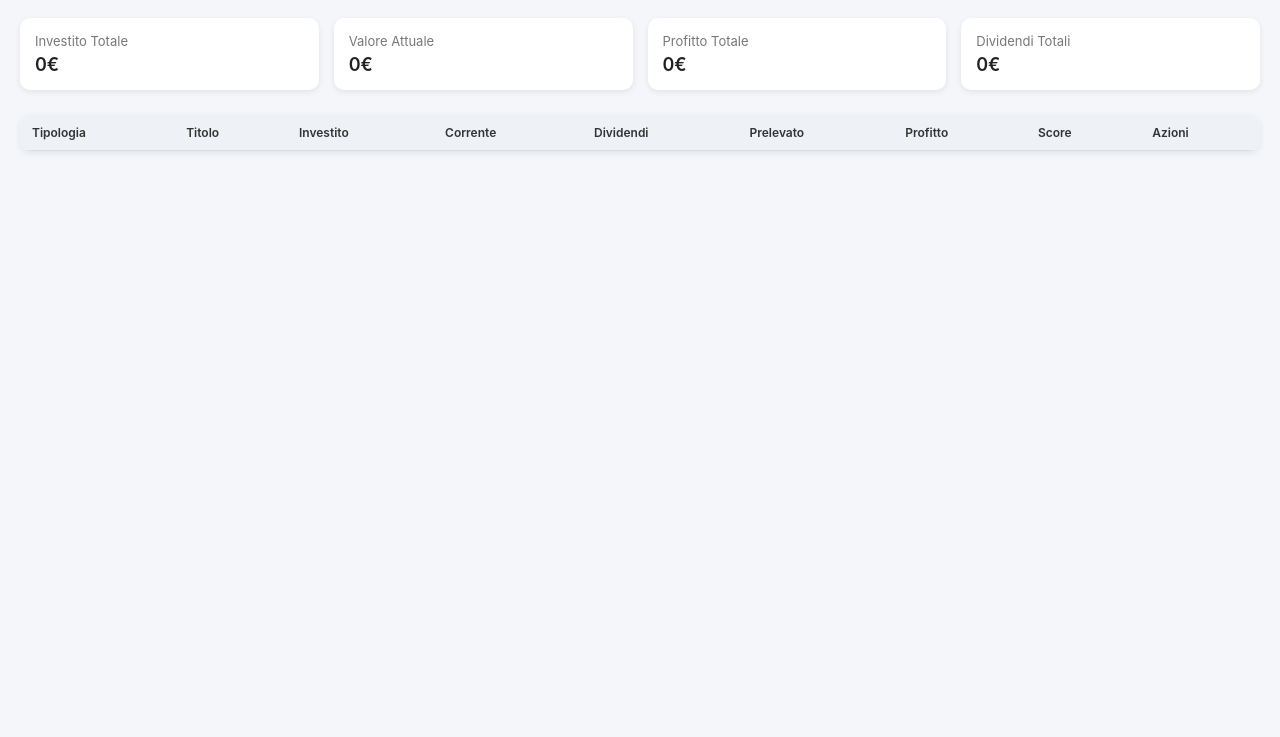
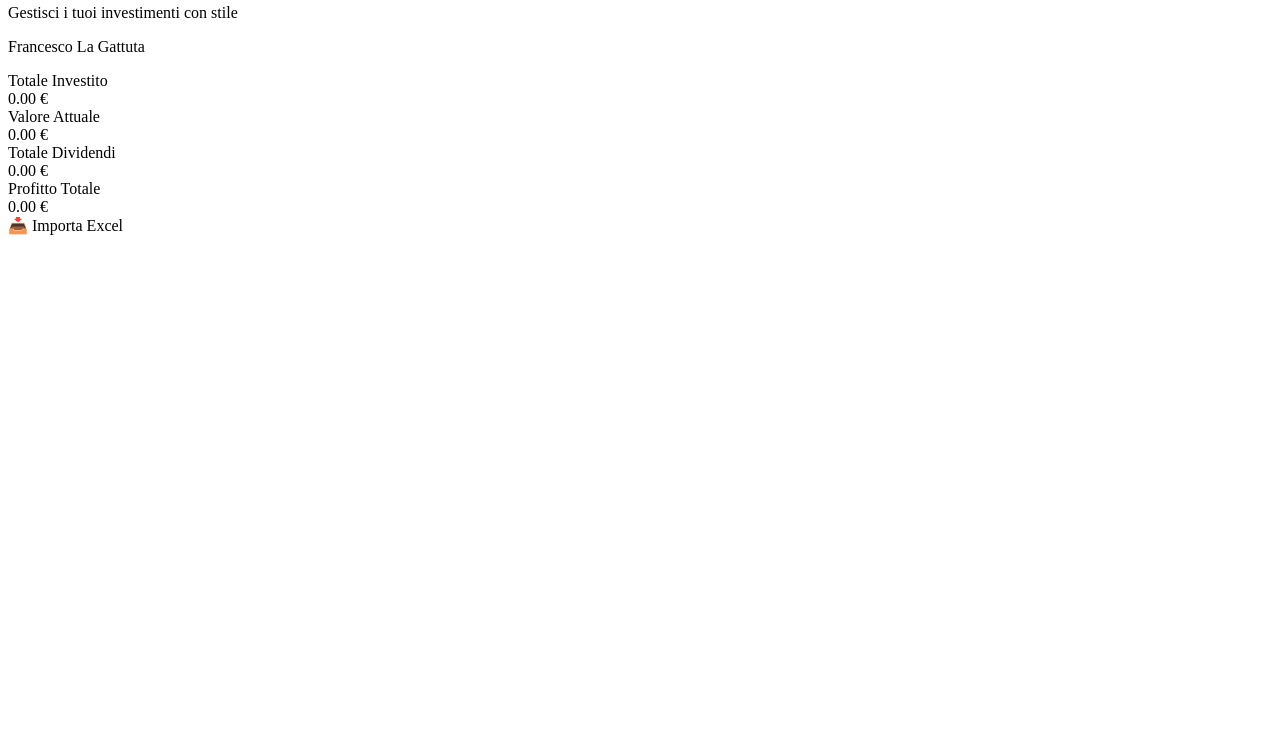
Before and after one commit to inglagattuta/Portafoglio, a plain HTML site: page index.html in a window 1280 px wide. Shown: the part 63-800 px from the top of the page. Drawn offline with Linux system fonts and the light colour scheme.

Commit message:
Update index.html

```diff
--- a/index.html
+++ b/index.html
@@ -1,155 +1,29 @@
-<!doctype html>
-<html lang="en">
-  <head>
-    <meta charset="UTF-8" />
-    <meta name="viewport" content="width=device-width, initial-scale=1.0" />
-    <title>Portafoglio Dashboard</title>
-    <script type="module" src="/main.js"></script>
+<div class="container">
+<header>
+<h1>💼 Portfolio Manager</h1>
+      <p class="subtitle">Gestisci i tuoi investimenti con stile</p>
+      <p class="subtitle">Francesco La Gattuta</p>
+</header>
 
-    <style>
-      body {
-        font-family: "Inter", Arial, sans-serif;
-        background: #f5f6fa;
-        margin: 0;
-        padding: 20px;
-      }
+<div class="stats-grid">
+<div class="stat-card">
+<div class="stat-label">Totale Investito</div>
+<div class="stat-value" id="totInvestito">0.00 €</div>
+</div>
+<div class="stat-card">
+<div class="stat-label">Valore Attuale</div>
+<div class="stat-value" id="valoreAttuale">0.00 €</div>
+</div>
+<div class="stat-card">
+<div class="stat-label">Totale Dividendi</div>
+<div class="stat-value" id="totDividendi">0.00 €</div>
+</div>
+<div class="stat-card">
+<div class="stat-label">Profitto Totale</div>
+<div class="stat-value" id="totProfitto">0.00 €</div>
+</div>
+</div>
 
-      h1 {
-        font-size: 22px;
-        margin-bottom: 20px;
-        font-weight: 600;
-        color: #333;
-      }
-
-      .cards {
-        display: grid;
-        grid-template-columns: repeat(4, 1fr);
-        gap: 15px;
-        margin-bottom: 25px;
-      }
-
-      .card {
-        background: white;
-        border-radius: 10px;
-        padding: 15px;
-        box-shadow: 0 2px 6px rgba(0,0,0,0.08);
-        font-size: 14px;
-      }
-
-      .card-title {
-        font-size: 13px;
-        color: #777;
-        margin-bottom: 5px;
-      }
-
-      .card-value {
-        font-size: 18px;
-        font-weight: 600;
-        color: #222;
-      }
-
-      table {
-        width: 100%;
-        border-collapse: collapse;
-        background: white;
-        font-size: 13px;
-        border-radius: 10px;
-        overflow: hidden;
-        box-shadow: 0 2px 6px rgba(0,0,0,0.08);
-      }
-
-      thead {
-        background: #eef1f5;
-      }
-
-      th, td {
-        padding: 10px 12px;
-        border-bottom: 1px solid #ddd;
-      }
-
-      th {
-        text-align: left;
-        font-size: 12px;
-        font-weight: 600;
-        color: #333;
-        cursor: pointer;
-      }
-
-      tr.red-row {
-        background-color: rgba(255, 60, 60, 0.12);
-      }
-
-      tr.green-row {
-        background-color: rgba(0, 200, 90, 0.12);
-      }
-
-      .score-badge {
-        padding: 4px 8px;
-        border-radius: 6px;
-        font-weight: 600;
-        font-size: 12px;
-        color: white;
-      }
-
-      .score-high { background: #2ecc71; }
-      .score-medium { background: #f1c40f; }
-      .score-low { background: #e74c3c; }
-
-      .btn {
-        padding: 6px 10px;
-        font-size: 12px;
-        border-radius: 6px;
-        cursor: pointer;
-        border: none;
-      }
-
-      .btn-edit { background: #3498db; color: white; }
-      .btn-delete { background: #e74c3c; color: white; }
-    </style>
-
-  </head>
-
-  <body>
-    <h1>Portafoglio Investimenti</h1>
-
-    <div class="cards">
-      <div class="card">
-        <div class="card-title">Investito Totale</div>
-        <div class="card-value" id="tot-investito">0€</div>
-      </div>
-
-      <div class="card">
-        <div class="card-title">Valore Attuale</div>
-        <div class="card-value" id="tot-corrente">0€</div>
-      </div>
-
-      <div class="card">
-        <div class="card-title">Profitto Totale</div>
-        <div class="card-value" id="tot-profitto">0€</div>
-      </div>
-
-      <div class="card">
-        <div class="card-title">Dividendi Totali</div>
-        <div class="card-value" id="tot-dividendi">0€</div>
-      </div>
-    </div>
-
-    <table>
-      <thead>
-        <tr>
-          <th data-col="tipologia">Tipologia</th>
-          <th data-col="titolo">Titolo</th>
-          <th data-col="investito">Investito</th>
-          <th data-col="corrente">Corrente</th>
-          <th data-col="dividendi">Dividendi</th>
-          <th data-col="prelevato">Prelevato</th>
-          <th data-col="profitto">Profitto</th>
-          <th>Score</th>
-          <th>Azioni</th>
-        </tr>
-      </thead>
-      <tbody id="table-body"></tbody>
-    </table>
-
-  </body>
-</html>
+<div class="controls">
+<label class="file-label">
+📥 Importa Excel
```
